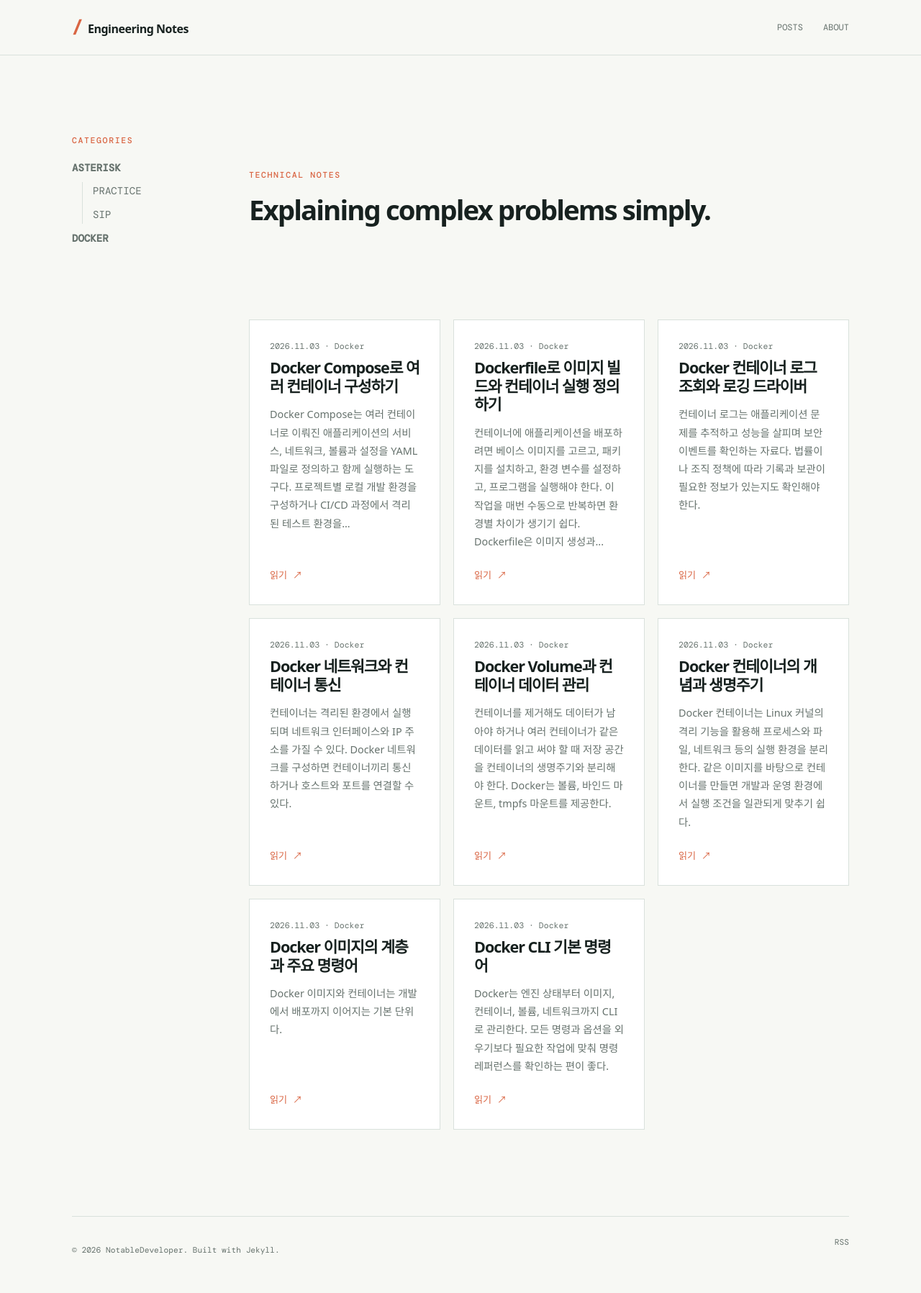
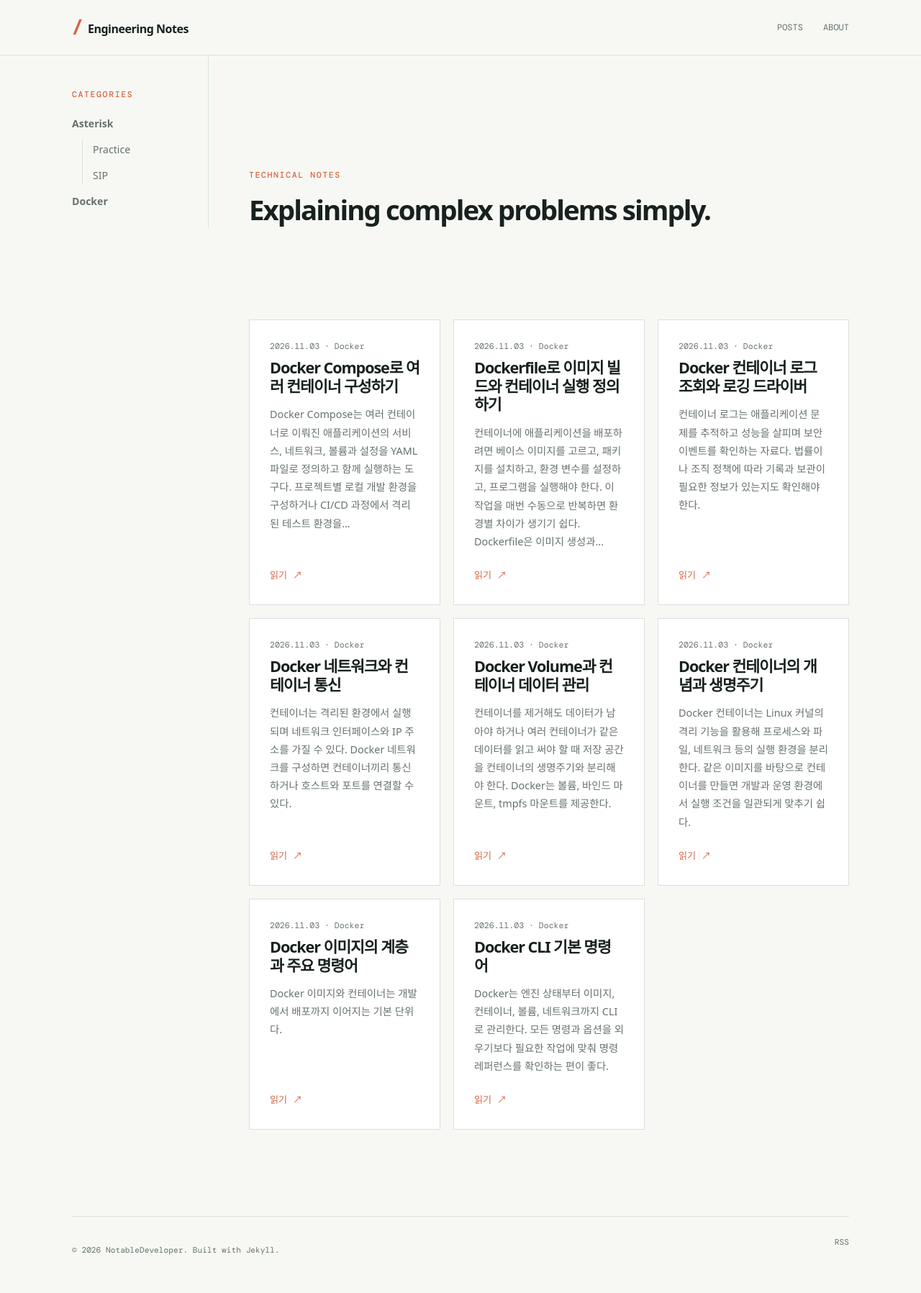
Before and after one commit to NotableDeveloper/NotableDeveloper.github.io, a Jekyll site: the page built from index.html, in a window 1280 px wide. Shown: the whole page at 72% size. Built offline with Jekyll 4.4.1, drawn with Linux system fonts in a browser that asks for light colours; some web fonts are replaced; the list of posts is cut into pages by our own code.

Commit message:
Make category navigation a vertical sidebar

```diff
--- a/_layouts/default.html
+++ b/_layouts/default.html
@@ -28,16 +28,16 @@
           <ul>
             {% for category in site.data.categories %}
               <li>
-                <a href="{{ category.url | relative_url }}">{{ category.title }}</a>
+                <a href="{{ category.url | relative_url }}"{% if page.url == category.url %} aria-current="page"{% endif %}>{{ category.title }}</a>
                 {% if category.children %}
                   <ul>
                     {% for child in category.children %}
                       <li>
-                        <a href="{{ child.url | relative_url }}">{{ child.title }}</a>
+                        <a href="{{ child.url | relative_url }}"{% if page.url == child.url %} aria-current="page"{% endif %}>{{ child.title }}</a>
                         {% if child.children %}
                           <ul>
                             {% for grandchild in child.children %}
-                              <li><a href="{{ grandchild.url | relative_url }}">{{ grandchild.title }}</a></li>
+                              <li><a href="{{ grandchild.url | relative_url }}"{% if page.url == grandchild.url %} aria-current="page"{% endif %}>{{ grandchild.title }}</a></li>
                             {% endfor %}
                           </ul>
                         {% endif %}
--- a/assets/css/style.css
+++ b/assets/css/style.css
@@ -15,20 +15,22 @@ a { color: inherit; text-decoration: none; }
 a:hover { color: var(--accent); }
 .shell { width: min(calc(100% - 40px), var(--max)); margin: 0 auto; }
 .site-layout { display: grid; grid-template-columns: 190px minmax(0, 1fr); gap: 56px; align-items: start; }
-.category-sidebar { position: sticky; top: 28px; padding-top: 112px; }
+.category-sidebar { position: sticky; top: 28px; align-self: start; max-height: calc(100vh - 56px); overflow-y: auto; padding: 48px 24px 24px 0; border-right: 1px solid var(--line); }
 .category-sidebar .eyebrow { margin-bottom: 18px; }
+.category-nav { display: block; color: var(--ink); font-family: inherit; font-size: 1rem; text-transform: none; }
 .category-nav ul { margin: 0; padding: 0; list-style: none; }
 .category-nav > ul > li > a { font-weight: 700; }
 .category-nav ul ul { margin: 8px 0 0 14px; padding-left: 14px; border-left: 1px solid var(--line); }
 .category-nav li + li { margin-top: 8px; }
 .category-nav a { color: var(--muted); font-size: .88rem; }
 .category-nav a:hover { color: var(--accent); }
+.category-nav a[aria-current="page"] { color: var(--accent); font-weight: 700; }
 .site-main { min-width: 0; }
 .site-header { border-bottom: 1px solid var(--line); }
 .nav-wrap { display: flex; align-items: center; justify-content: space-between; min-height: 76px; }
 .brand { font-weight: 700; letter-spacing: -.03em; }
 .brand-mark { display: inline-block; margin-right: 8px; color: var(--accent); font-family: "DM Mono", monospace; font-size: 1.5rem; }
-nav { display: flex; gap: 28px; color: var(--muted); font-family: "DM Mono", monospace; font-size: .75rem; text-transform: uppercase; }
+.nav-wrap > nav { display: flex; gap: 28px; color: var(--muted); font-family: "DM Mono", monospace; font-size: .75rem; text-transform: uppercase; }
 .hero { padding: clamp(88px, 14vw, 160px) 0 130px; max-width: 760px; }
 .eyebrow { margin: 0 0 18px; color: var(--accent); font: 500 .72rem/1.2 "DM Mono", monospace; letter-spacing: .14em; }
 h1, h2, h3 { margin: 0; line-height: 1.18; letter-spacing: -.05em; }
@@ -62,4 +64,4 @@ h1, h2, h3 { margin: 0; line-height: 1.18; letter-spacing: -.05em; }
 .post-body pre { overflow-x: auto; padding: 22px; color: #f4f5ed; background: #1c2825; font: .85rem/1.7 "DM Mono", monospace; }
 .post-body pre code { padding: 0; background: none; }
 @media (max-width: 900px) { .site-layout { grid-template-columns: 160px minmax(0, 1fr); gap: 32px; } }
-@media (max-width: 700px) { .shell { width: min(calc(100% - 32px), var(--max)); } .site-layout { display: block; } .category-sidebar { position: static; padding-top: 32px; } .nav-wrap { min-height: 64px; } .hero { padding: 90px 0 90px; } .post-grid, .category-page .post-grid { grid-template-columns: 1fr; } .post-card { min-height: 220px; } .page-content, .post-content, .category-page { padding: 80px 0 100px; } }
+@media (max-width: 700px) { .shell { width: min(calc(100% - 32px), var(--max)); } .site-layout { grid-template-columns: 112px minmax(0, 1fr); gap: 16px; } .category-sidebar { padding-right: 12px; } .category-nav a { font-size: .78rem; } .nav-wrap { min-height: 64px; } .hero { padding: 90px 0 90px; } .post-grid, .category-page .post-grid { grid-template-columns: 1fr; } .post-card { min-height: 220px; } .page-content, .post-content, .category-page { padding: 80px 0 100px; } }
```
